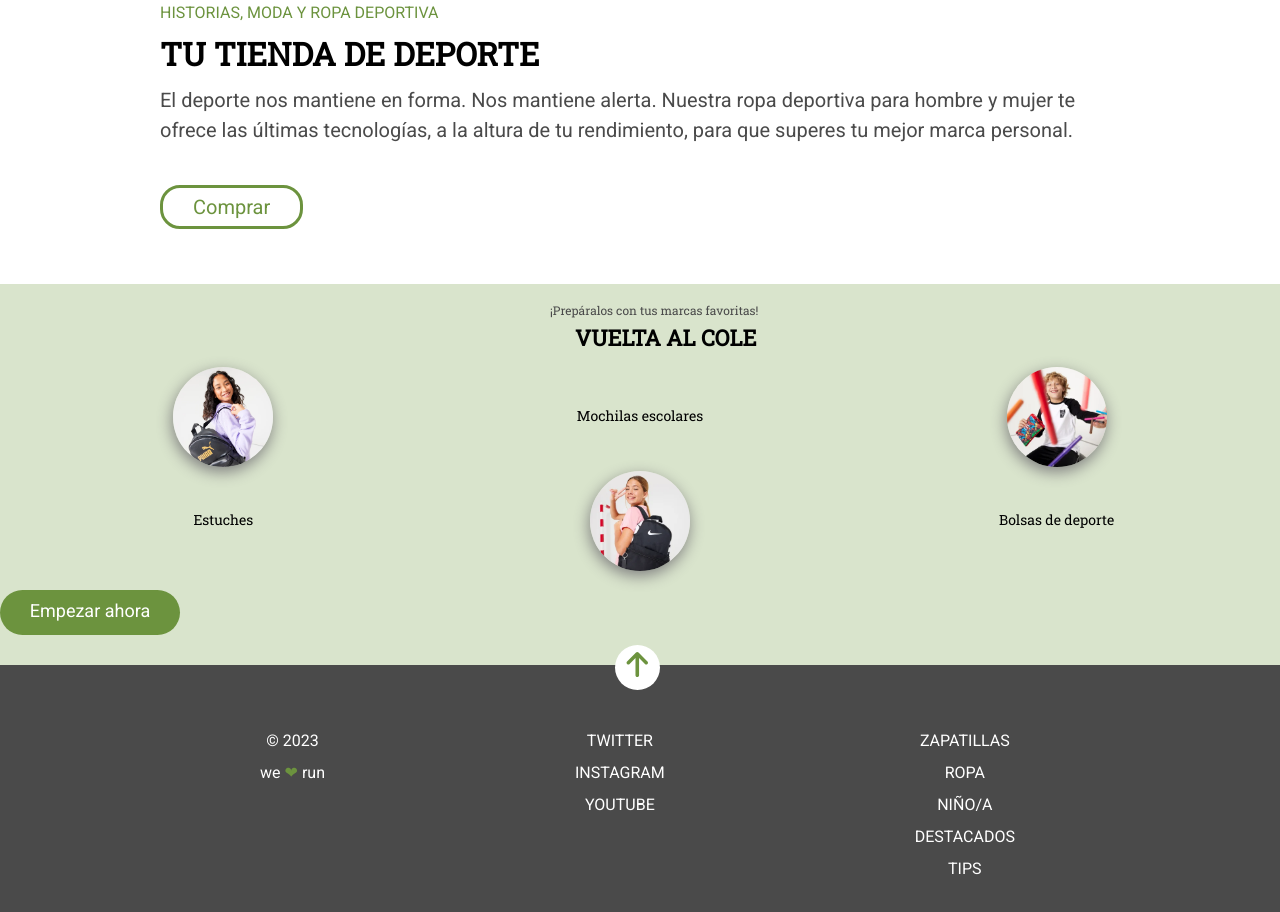
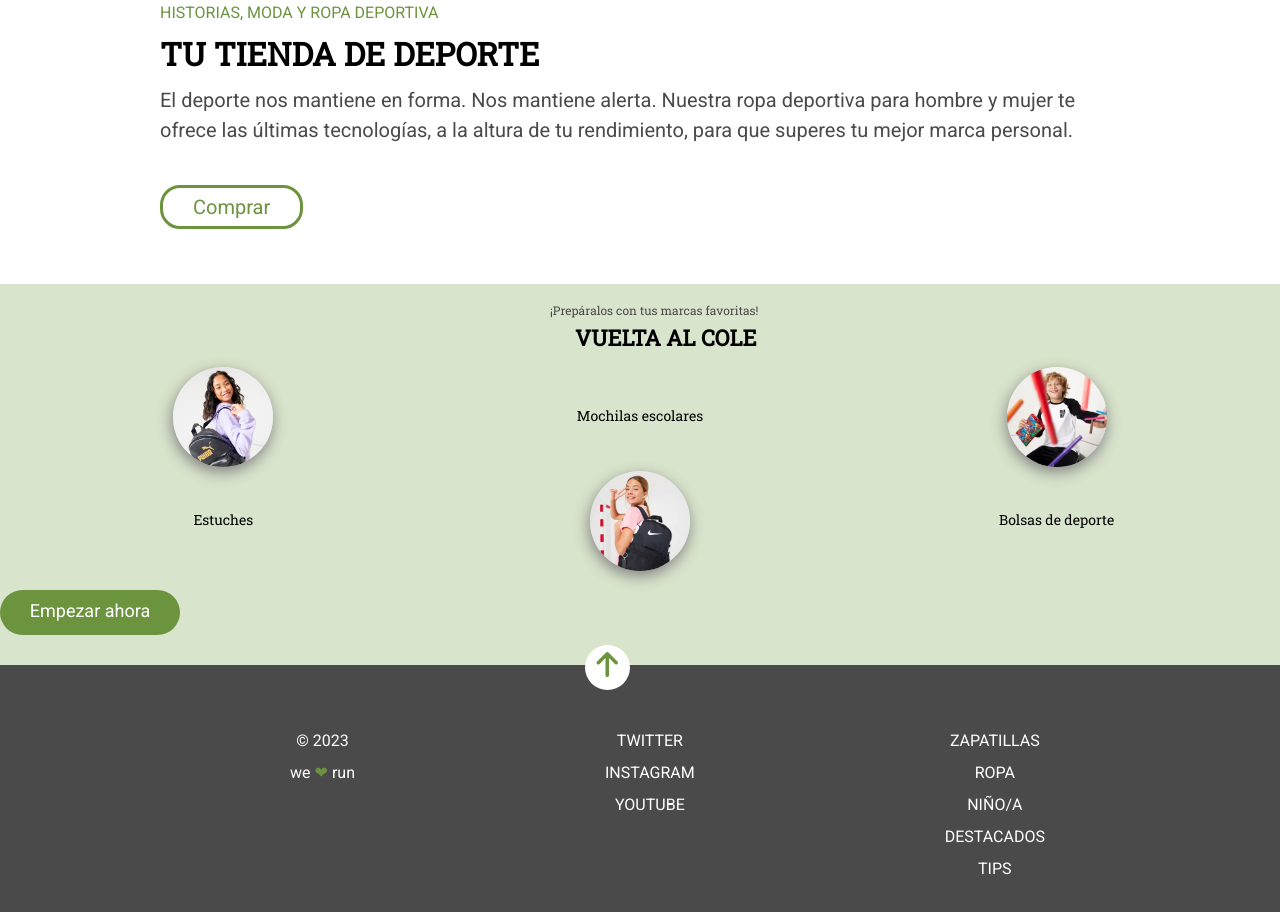
Before and after one commit to Adalab/modulo-1-evaluacion-final-Valentinalupla, a website built with Vite: page src/index.html in a window 1280 px wide. Shown: the part 887-1799 px from the top of the page. Built offline with nearby package versions, Linux system fonts and the light colour scheme.

Commit message:
final changes

```diff
--- a/src/scss/layout/_footer.scss
+++ b/src/scss/layout/_footer.scss
@@ -53,7 +53,7 @@ align-items: center;
   .icon_up {
     display: flex;
     align-items: center;
-    margin: -80px 220px 40px -330px;
+    margin: -80px 260px 40px -370px;
 }
    }
 
@@ -72,6 +72,6 @@ align-items: center;
 .icon_up {
   display: flex;
   align-items: center;
-  margin: -80px 400px 40px -650px;
+  margin: -80px 400px 40px -710px;
 }
 }
--- a/src/scss/layout/_section_3.scss
+++ b/src/scss/layout/_section_3.scss
@@ -4,7 +4,7 @@
         display: flex;
         flex-direction: column;
         background-color: #d9e4cc;
-        padding: 18px 0px 30px;
+        padding: 18px 0px 30px ;
         justify-items: center;
     }
 
```
